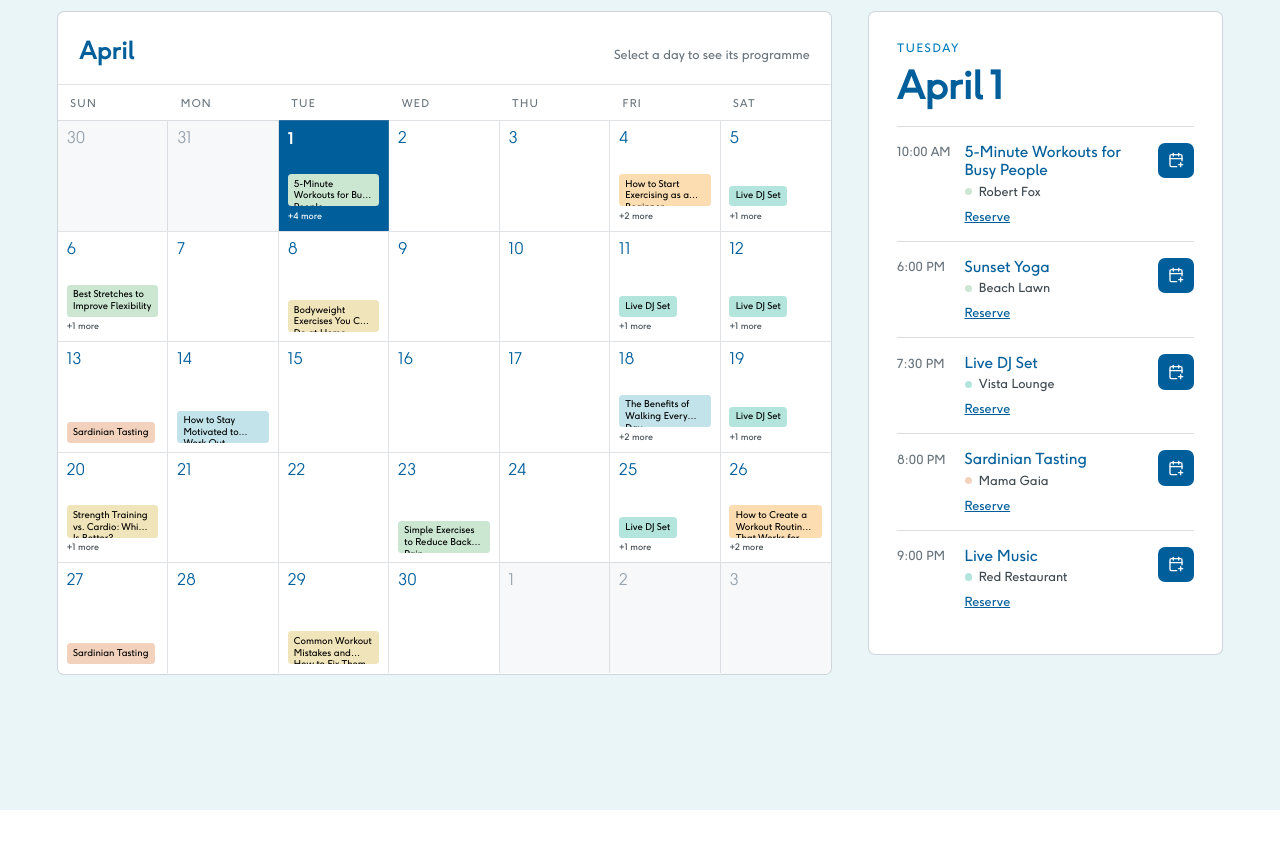
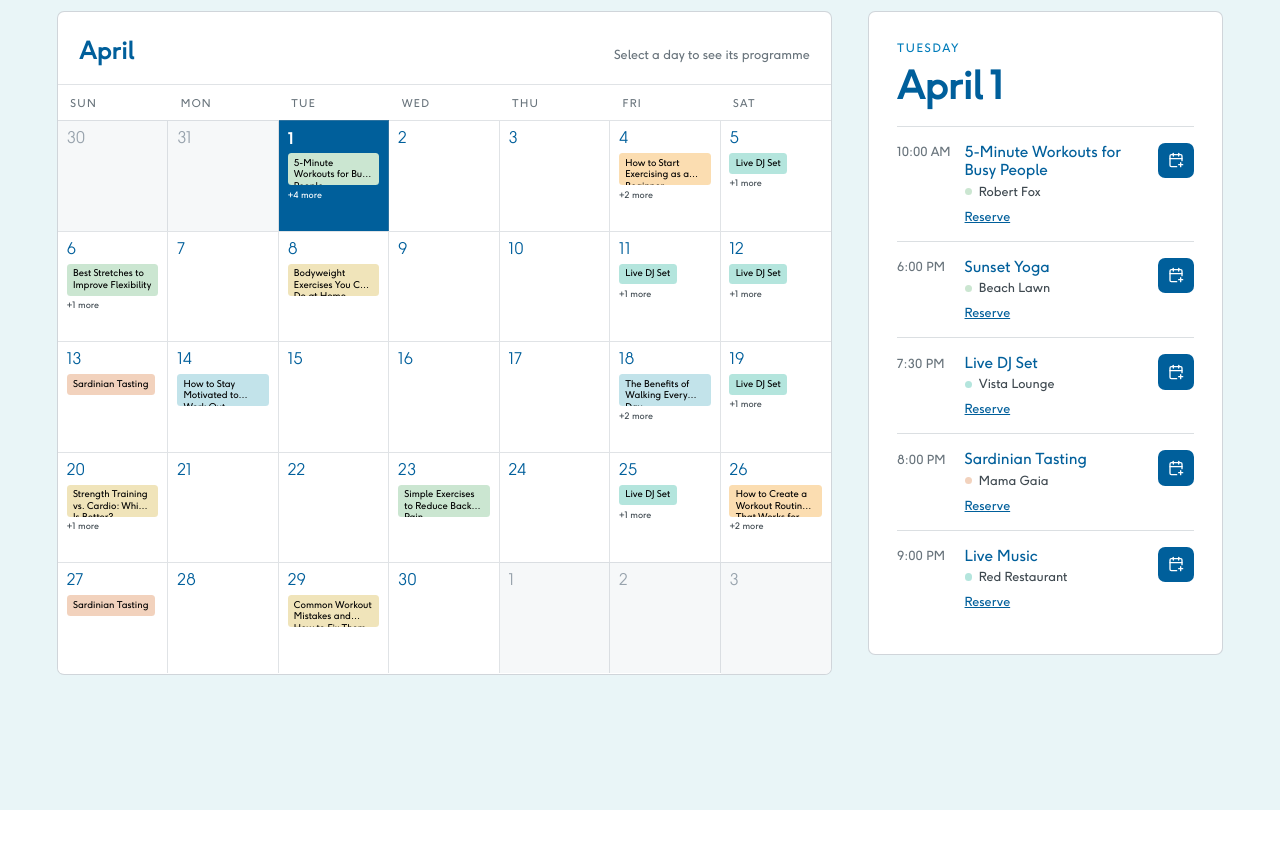
Before and after one commit to Ajo-jose/ayla, a Next.js app: page /whats-on in a window 1280 px wide. Shown: the part 1820-2668 px from the top of the page. Built offline with nearby package versions, Linux system fonts and the light colour scheme.

Commit message:
What's On calendar: events sit directly under the day number
Co-Authored-By: Claude Sonnet 5.5 <noreply@anthropic.com>
Claude-Session: https://claude.ai/code/session_01Y6W7AE3QDYY7tn9okgErS7

```diff
--- a/app/whats-on/whats-on.css
+++ b/app/whats-on/whats-on.css
@@ -128,3 +128,4 @@
 .wh-otxt h3{font-size:24px;line-height:1.15;letter-spacing:-.01em}.wh-odeal{font-size:16px}
 .wh-d{height:auto;aspect-ratio:1/1;padding:10px;overflow:hidden}.wh-d .num{font-size:18px}
 .wh-pill{max-height:none}
+.wh-d{justify-content:flex-start;gap:8px}
```
